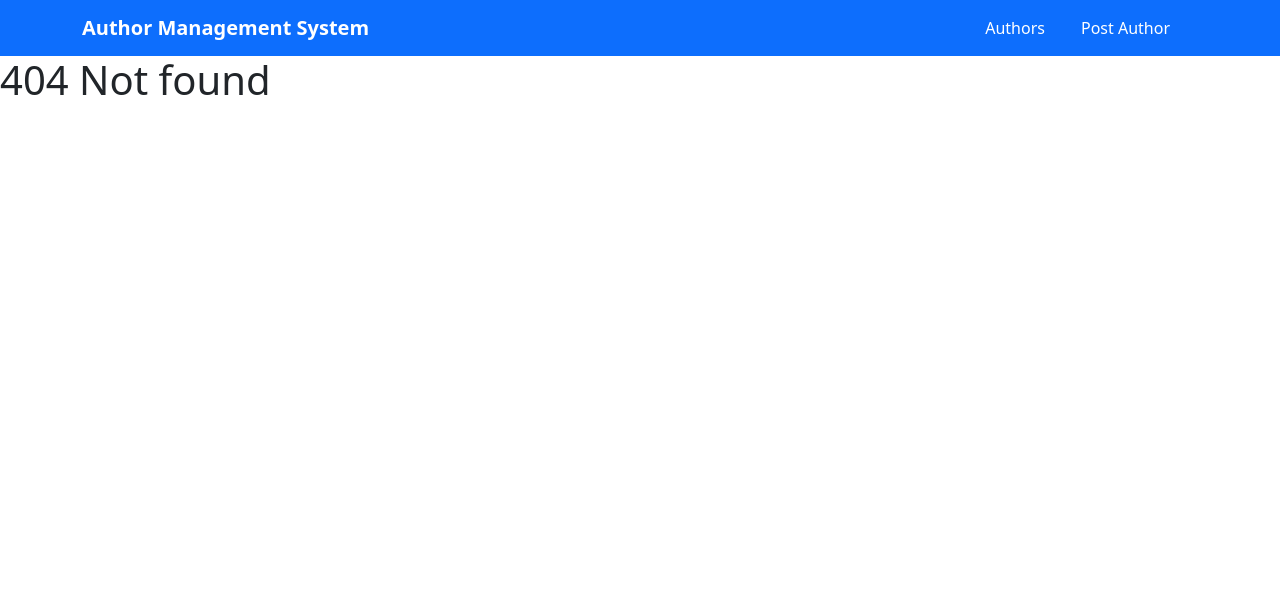
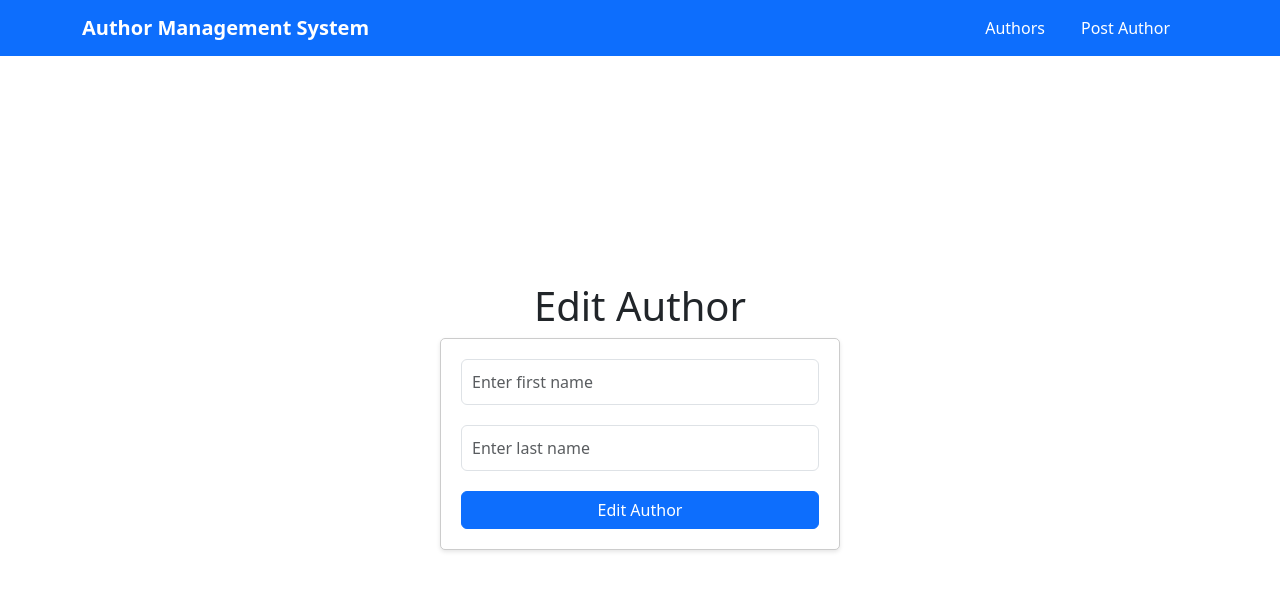
Before and after one commit to KorbutViacheslav/authorweb, a React (Create React App) app: page /author/1 in a window 1280 px wide. Before the commit this address had no page. Shown: the top 590 px of the page. Built offline with nearby package versions, Linux system fonts and the light colour scheme; no server answers.

Commit message:
Implements update author by id

```diff
--- a/src/App.js
+++ b/src/App.js
@@ -4,6 +4,7 @@ import Dashboard from "./pages/dashboard/Dashboard.js";
 import Header from "./pages/header/Header.js";
 import Nomatch from "./pages/noMatch/Nomatch";
 import Postauthor from "./pages/author/Postauthor.js";
+import Updateauthor from "./pages/author/Updadeauthor.js";
 
 function App() {
   return (
@@ -12,6 +13,7 @@ function App() {
       <Routes>
         <Route path="/" element={<Dashboard />}></Route>
         <Route path="/author" element={<Postauthor />}></Route>
+        <Route path="/author/:id" element={<Updateauthor />}></Route>
         <Route path="*" element={<Nomatch />}></Route>
       </Routes>
     </>
--- a/src/pages/author/Postauthor.js
+++ b/src/pages/author/Updadeauthor.js
@@ -1,10 +1,12 @@
+import { useEffect, useState } from "react";
 import Form from "react-bootstrap/Form";
-import "./Postauthor.css";
-import { useState } from "react";
 import Button from "react-bootstrap/Button";
-import { useNavigate } from "react-router-dom";
+import "./Updateauthor.css";
+import { useParams, useNavigate } from "react-router-dom";
+const Updateauthor = () => {
+  const { id } = useParams();
+  const navigate = useNavigate();
 
-const Postauthor = () => {
   const [formData, setFormData] = useState({
     firstName: "",
     lastName: "",
@@ -17,31 +19,41 @@ const Postauthor = () => {
       [name]: value,
     });
   };
+  useEffect(() => {
+    const fetchAuthors = async () => {
+      try {
+        const response = await fetch(`http://localhost:8080/api/author/${id}`);
+        const data = await response.json();
+        setFormData(data);
+      } catch (error) {
+        console.error("Error fetching author", error.message);
+      }
+    };
+    fetchAuthors();
+  }, [id]);
 
-  const navigate = useNavigate();
   const handleSubmit = async (e) => {
     e.preventDefault();
-    console.log(formData);
-
     try {
-      const response = await fetch("http://localhost:8080/api/author", {
-        method: "POST",
+      const response = await fetch(`http://localhost:8080/api/author/${id}`, {
+        method: "PUT",
         headers: { "Content-Type": "application/json" },
         body: JSON.stringify(formData),
       });
 
       const data = await response.json();
-      console.log("Author created: ", data);
+      console.log("Author updated: ", data);
+
       navigate("/");
     } catch (error) {
-      console.log("Error creating author: ", error.massage);
+      console.error("Error updating author", error.message);
     }
   };
 
   return (
     <>
       <div className="center-form">
-        <h1>Post New Author</h1>
+        <h1>Edit Author</h1>
         <Form onSubmit={handleSubmit}>
           <Form.Group controlId="formBasicFirstName">
             <Form.Control
@@ -63,11 +75,11 @@ const Postauthor = () => {
             />
           </Form.Group>
           <Button variant="primary" type="submit" className="w-100">
-            Post Author
+            Edit Author
           </Button>
         </Form>
       </div>
     </>
   );
 };
-export default Postauthor;
+export default Updateauthor;
--- /dev/null
+++ b/src/pages/author/Updateauthor.css
@@ -0,0 +1,23 @@
+.center-form {
+  display: flex;
+  flex-direction: column;
+  align-items: center;
+  justify-content: center;
+  height: 90vh;
+}
+
+.center-form Form {
+  max-width: 400px;
+  width: 100%;
+  padding: 20px;
+  border: 1px solid #ccc;
+  background-color: #fff;
+  border-radius: 5px;
+  box-shadow: 0 2px 4px rgba(0, 0, 0, 0.1);
+  text-align: center;
+}
+
+.center-form Form .form-control {
+  margin-bottom: 20px;
+  padding: 10px;
+}
--- a/src/pages/dashboard/Dashboard.js
+++ b/src/pages/dashboard/Dashboard.js
@@ -1,9 +1,11 @@
 import { useEffect, useState } from "react";
 import { Button, Col, Container, Row, Table } from "react-bootstrap";
+import { useNavigate } from "react-router-dom";
 import "./Dashboard.css";
 
 const Dashboard = () => {
   const [authors, setAuthors] = useState([]);
+  const navigate = useNavigate();
 
   useEffect(() => {
     const fetchAuthors = async () => {
@@ -19,7 +21,6 @@ const Dashboard = () => {
   }, []);
 
   const handleDelete = async (authorId) => {
-    console.log("Author ID: ", authorId);
     try {
       const responce = await fetch(
         `http://localhost:8080/api/author/${authorId}`,
@@ -38,6 +39,10 @@ const Dashboard = () => {
     } catch (error) {
       console.log("Error deleting author", error.message);
     }
+  };
+
+  const handleUpdate = (authorId) => {
+    navigate(`/author/${authorId}`);
   };
 
   return (
@@ -60,7 +65,12 @@ const Dashboard = () => {
                     <td>{author.firstName}</td>
                     <td>{author.lastName}</td>
                     <td>
-                      <Button variant="outline-secondary">Update</Button>{" "}
+                      <Button
+                        variant="outline-secondary"
+                        onClick={() => handleUpdate(author.id)}
+                      >
+                        Update
+                      </Button>{" "}
                       <Button
                         variant="outline-danger"
                         onClick={() => handleDelete(author.id)}
```
